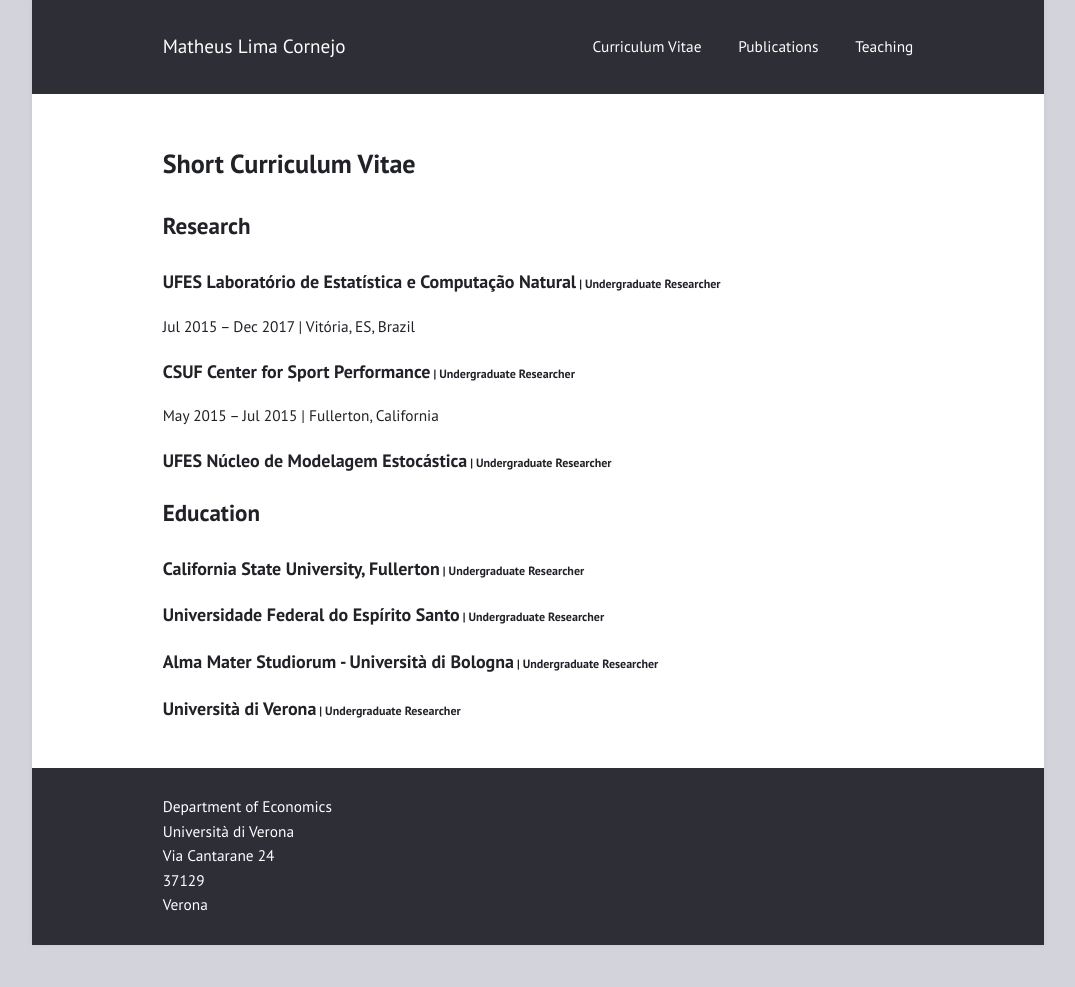
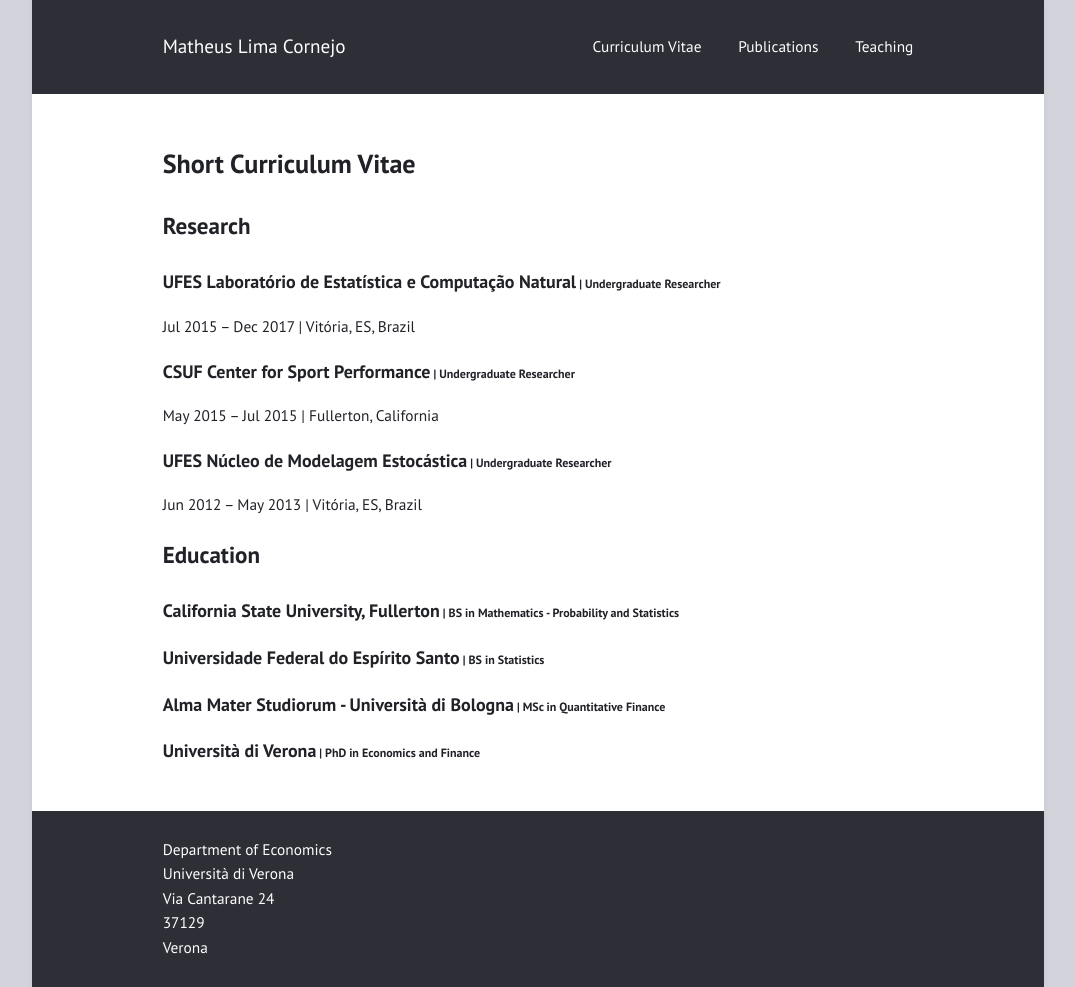
Before and after one commit to limacornejo/limacornejo.github.io, a Jekyll site: the page built from cv.md, in a window 1280 px wide. Shown: the whole page, without its empty margins (102-1177 px from the left). Built offline with Jekyll 4.4.1, drawn with Linux system fonts in a browser that asks for light colours; before the commit the page ends 945 px from its top, so only the background shows below that.

Commit message:
Update cv.md

```diff
--- a/cv.md
+++ b/cv.md
@@ -15,15 +15,17 @@
    May 2015 – Jul 2015 | Fullerton, California
 </p>
 
-<p><h3>UFES Núcleo de Modelagem Estocástica<small style="font-size:12px;"> | Undergraduate Researcher </small></h3></p>
+<p><h3>UFES Núcleo de Modelagem Estocástica<small style="font-size:12px;"> | Undergraduate Researcher </small></h3>
+    Jun 2012 – May 2013 | Vitória, ES, Brazil
+</p>
 
 
 <header><h2>Education</h2></header>
 
-<p><h3>California State University, Fullerton<small style="font-size:12px;"> | Undergraduate Researcher </small></h3></p>
+<p><h3>California State University, Fullerton<small style="font-size:12px;"> | BS in Mathematics - Probability and Statistics </small></h3></p>
 
-<p><h3>Universidade Federal do Espírito Santo<small style="font-size:12px;"> | Undergraduate Researcher </small></h3></p>
+<p><h3>Universidade Federal do Espírito Santo<small style="font-size:12px;"> | BS in Statistics </small></h3></p>
 
-<p><h3>Alma Mater Studiorum - Università di Bologna<small style="font-size:12px;"> | Undergraduate Researcher </small></h3></p>
+<p><h3>Alma Mater Studiorum - Università di Bologna<small style="font-size:12px;"> | MSc in Quantitative Finance </small></h3></p>
 
-<p><h3>Università di Verona<small style="font-size:12px;"> | Undergraduate Researcher </small></h3></p>
+<p><h3>Università di Verona<small style="font-size:12px;"> | PhD in Economics and Finance </small></h3></p>
```
